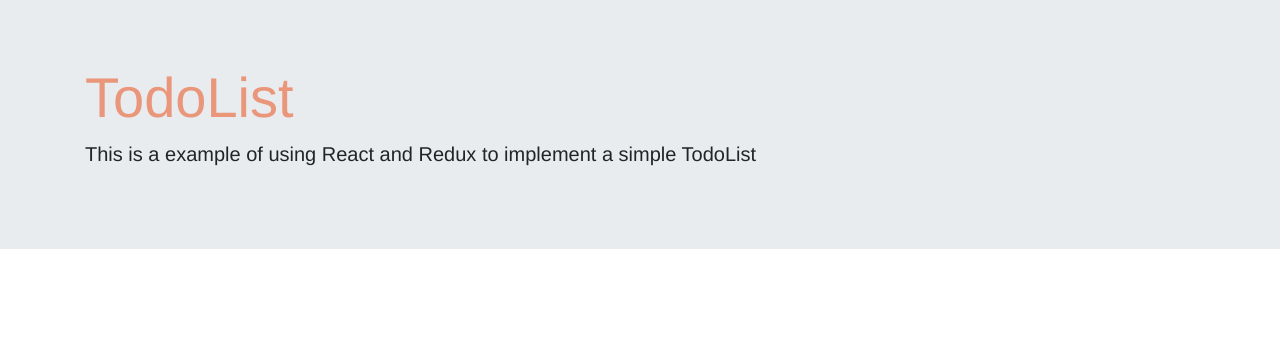
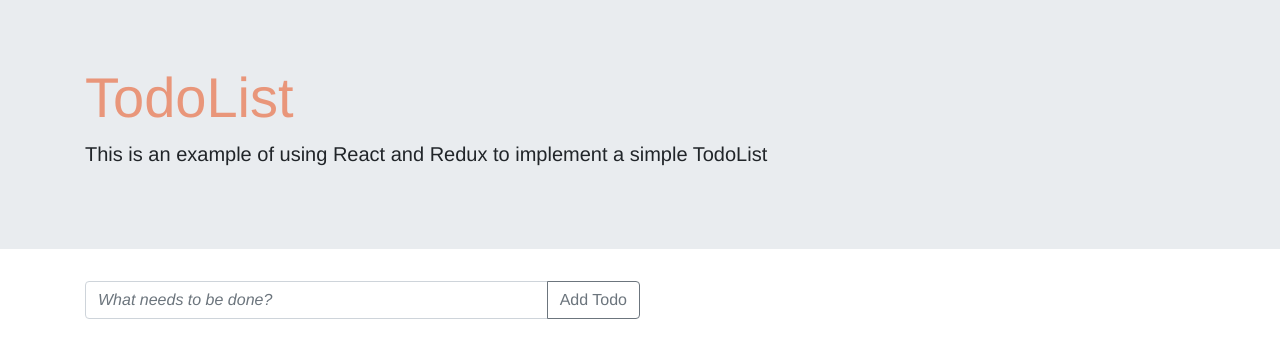
Before and after one commit to YaronZhao/react-redux-todo, a React (Create React App) app: page / in a window 1280 px wide. Shown: the top 358 px of the page. Built offline with nearby package versions, Linux system fonts and the light colour scheme.

Commit message:
Created an AddTodo component

```diff
--- a/src/components/App.js
+++ b/src/components/App.js
@@ -2,8 +2,14 @@ import React from 'react'
 import '../../node_modules/bootstrap/dist/css/bootstrap.css'
 import './app.css'
 import Header from './Header'
+import AddTodo from '../containers/AddTodo'
 
 const App = () =>
-    <Header/>;
+    <div>
+        <Header/>
+        <div className="container">
+            <AddTodo/>
+        </div>
+    </div>;
 
 export default App
--- a/src/components/Header.js
+++ b/src/components/Header.js
@@ -5,7 +5,7 @@ const Header = () =>
         <div className="container">
             <h1 className="display-4">TodoList</h1>
             <p className="lead">
-                This is a example of using React and Redux to implement a simple TodoList
+                This is an example of using React and Redux to implement a simple TodoList
             </p>
         </div>
     </div>;
--- a/src/components/app.css
+++ b/src/components/app.css
@@ -6,3 +6,13 @@ body {
 h1 {
     color: darksalmon;
 }
+
+.container {
+    width: 100%;
+    margin-left: auto;
+    margin-right: auto;
+}
+
+::placeholder {
+    font-style: italic;
+}
--- /dev/null
+++ b/src/containers/AddTodo.js
@@ -0,0 +1,11 @@
+import React from 'react'
+
+const AddTodo = () =>
+    <div className='input-group w-50'>
+        <input type="text" className="form-control" placeholder="What needs to be done?"/>
+        <div className="input-group-append">
+            <button className="btn btn-outline-secondary" type="button">Add Todo</button>
+        </div>
+    </div>;
+
+export default AddTodo
```
